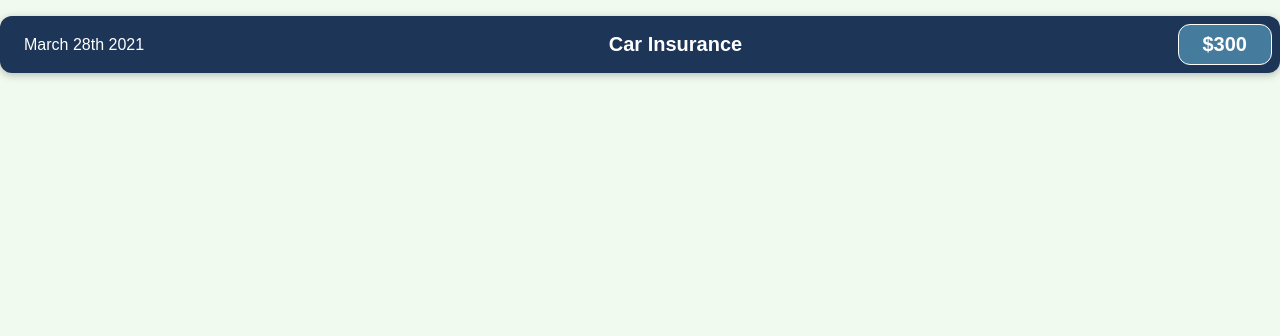
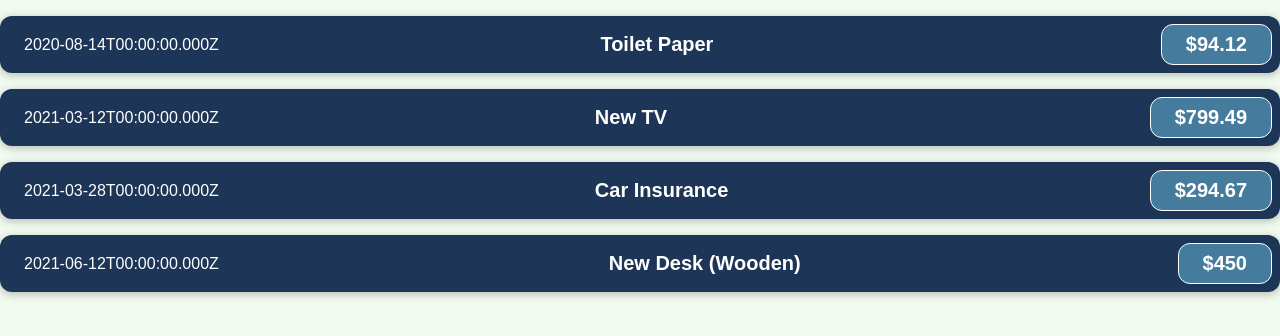
Before and after one commit to SottoMayor/React-ExpenseTracker, a React (Create React App) app in the folder front-end/: page / in a window 1280 px wide. Shown: the top 336 px of the page. Built offline with nearby package versions, Linux system fonts and the light colour scheme.

Commit message:
Passing dummy expenses data and mapping it into a ExpenseItem component

```diff
--- a/front-end/src/App.js
+++ b/front-end/src/App.js
@@ -3,11 +3,34 @@
 
 
 function App() {
+
+  const DUMMY_EXPENSES = [
+    {
+      id: 'e1',
+      title: 'Toilet Paper',
+      amount: 94.12,
+      date: new Date(2020, 7, 14),
+    },
+    { id: 'e2', title: 'New TV', amount: 799.49, date: new Date(2021, 2, 12) },
+    {
+      id: 'e3',
+      title: 'Car Insurance',
+      amount: 294.67,
+      date: new Date(2021, 2, 28),
+    },
+    {
+      id: 'e4',
+      title: 'New Desk (Wooden)',
+      amount: 450,
+      date: new Date(2021, 5, 12),
+    },
+  ];
+
   return (
     <Fragment>
 
+      {DUMMY_EXPENSES.map(expense => <ExpenseItem {...expense} key={expense.id}/>)}
 
-      <ExpenseItem/>
     </Fragment>
   );
 }
--- a/front-end/src/components/ExpenseItem/ExpenseItem.js
+++ b/front-end/src/components/ExpenseItem/ExpenseItem.js
@@ -1,14 +1,15 @@
 import React from 'react';
 import { ExpenseItemStyled } from '../../styles/StyledComponents';
 
-function ExpenseItem() {
+function ExpenseItem(props) {
+    console.log(props)
     return (
         <ExpenseItemStyled>
             <section>
-                March 28th 2021
+                {props.date.toISOString()}
             </section>
-            <h2>Car Insurance</h2>
-            <div>$300</div>
+            <h2>{props.title}</h2>
+            <div>${props.amount}</div>
         </ExpenseItemStyled>
     )
 }
```
